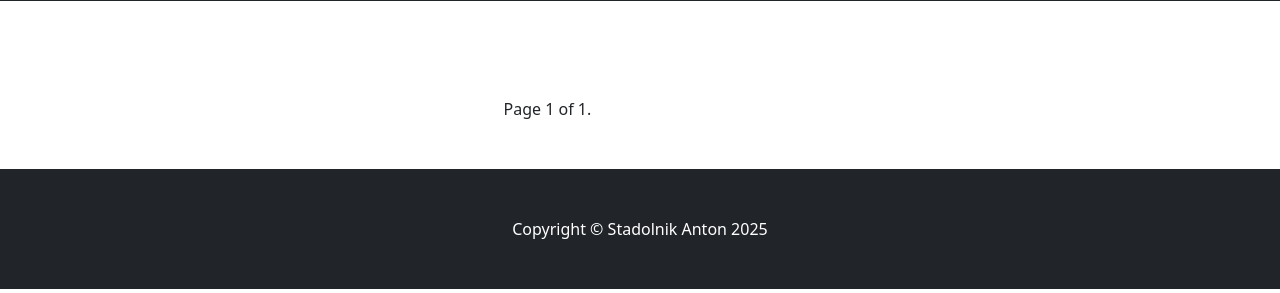
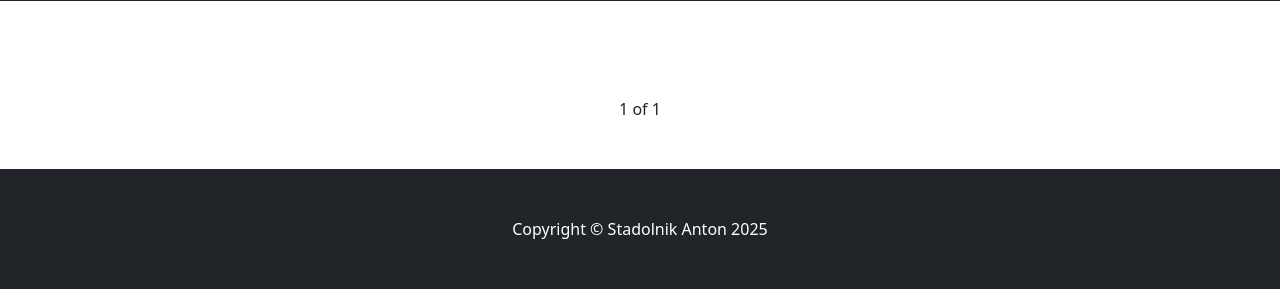
Before and after one commit to stadolnikanton/online-store, a Django app: page / in a window 1280 px wide. Shown: the part 352-645 px from the top of the page. Run offline with Django 5.2, Linux system fonts and the light colour scheme; data that the repository does not hold is empty; some libraries are stand-ins or nearby versions.

Commit message:
Верстка погинации

```diff
--- a/pages/views.py
+++ b/pages/views.py
@@ -7,7 +7,7 @@ from shop.models import Product
 class IndexView(View):
     def get(self, request):
         products = Product.objects.all()
-        paginator = Paginator(products, 9)
+        paginator = Paginator(products, 8)
 
         page_number = request.GET.get('page')
         page_obj = paginator.get_page(page_number)
--- a/templates/pages/index.html
+++ b/templates/pages/index.html
@@ -26,25 +26,27 @@
                         </div>
                     </div>
                     {% endfor %}
-                    <div class="pagination">
-    <span class="step-links">
-        {% if page_obj.has_previous %}
-            <a href="?page=1">&laquo; first</a>
-            <a href="?page={{ page_obj.previous_page_number }}">previous</a>
-        {% endif %}
 
-        <span class="current">
-            Page {{ page_obj.number }} of {{ page_obj.paginator.num_pages }}.
-        </span>
-
-        {% if page_obj.has_next %}
-            <a href="?page={{ page_obj.next_page_number }}">next</a>
-            <a href="?page={{ page_obj.paginator.num_pages }}">last &raquo;</a>
-        {% endif %}
-    </span>
-</div>
                 </div>
             </div>
+
+            <div class="d-flex justify-content-center align-items-center gap-2">
+                {% if page_obj.has_previous %}
+                    <a class="btn btn-outline-primary btn-sm" href="?page=1">&laquo;</a>
+                    <a class="btn btn-outline-primary btn-sm" href="?page={{ page_obj.previous_page_number }}">&lsaquo;</a>
+                {% endif %}
+
+                <span class="mx-2">
+                    {{ page_obj.number }} of {{ page_obj.paginator.num_pages }}
+                </span>
+
+                {% if page_obj.has_next %}
+                    <a class="btn btn-outline-primary btn-sm" href="?page={{ page_obj.next_page_number }}">&rsaquo;</a>
+                    <a class="btn btn-outline-primary btn-sm" href="?page={{ page_obj.paginator.num_pages }}">&raquo;</a>
+                {% endif %}
+            </div>
+
+
         </section>
 
 {% endblock %}
```
